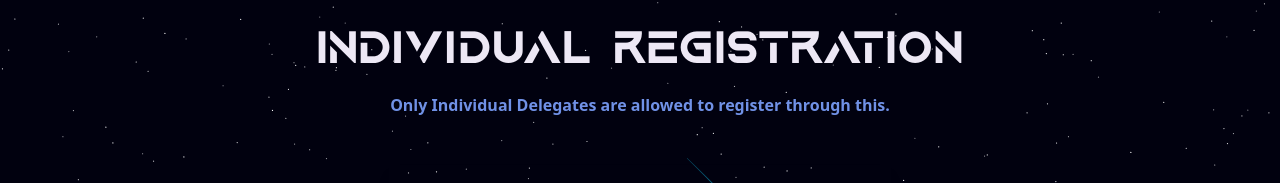
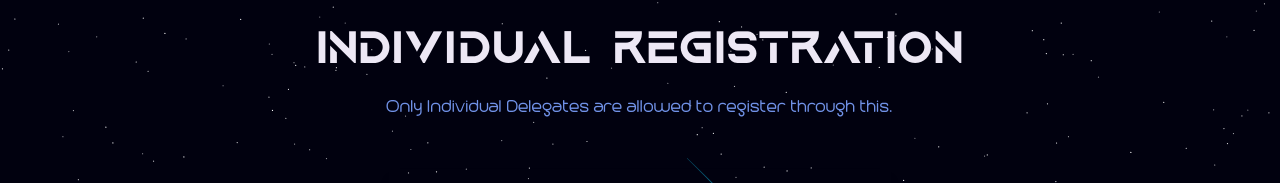
Before and after one commit to aayanatsap/phenomenon, a Next.js app: page /registrations/individual in a window 1280 px wide. Shown: the part 125-308 px from the top of the page. Built offline with nearby package versions, Linux system fonts and the light colour scheme.

Commit message:
Update register.tsx

```diff
--- a/app/components/register.tsx
+++ b/app/components/register.tsx
@@ -537,7 +537,7 @@ export function Indiregister() {
       <h1 className="text-whitepink font-bold sm:text-5xl text-4xl  text-center font-aquireBold">
         INDIVIDUAL REGISTRATION
       </h1>
-      <h1 className="text-lightblue font-semibold sm:text-md text-md text-center mt-5">
+      <h1 className="text-lightblue font-trench font-semibold md:text-xl text-center mt-5">
         {`Only Individual Delegates are allowed to register through this.`}
       </h1>
       <form
```
